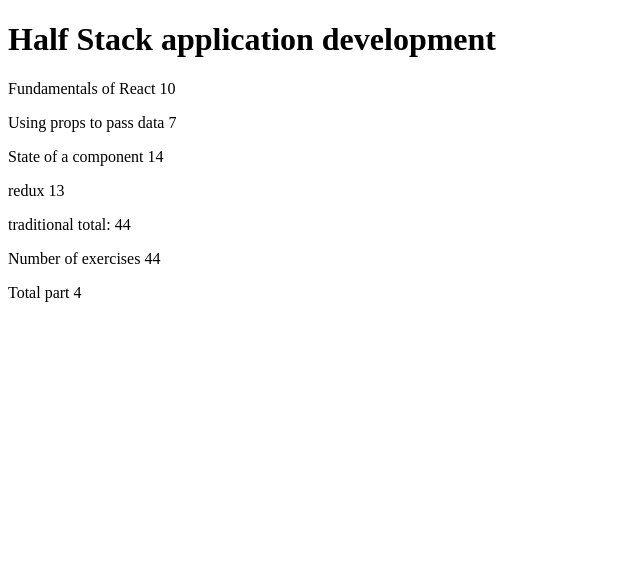
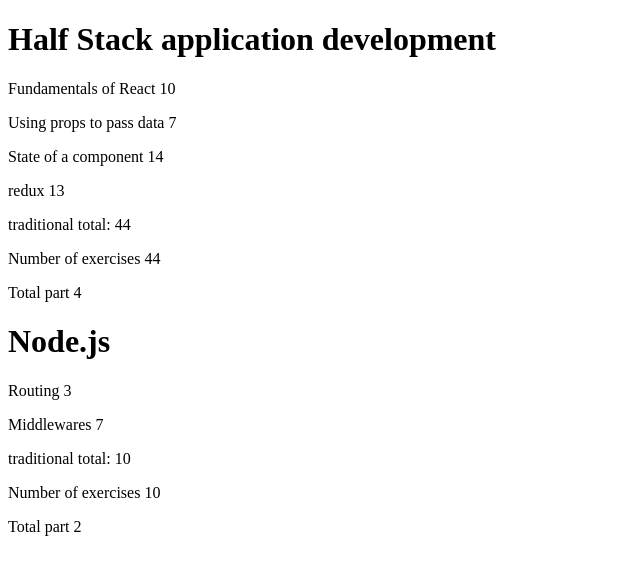
Before and after one commit to ksajan/fullstack, a React (Create React App) app in the folder part2/courseinfo/: page / in a window 1280 px wide. Shown: the top 574 px of the page, without its empty margins (0-640 px from the left). Built offline with nearby package versions, Linux system fonts and the light colour scheme.

Commit message:
completed exercise 2.4

```diff
--- a/part2/courseinfo/src/App.js
+++ b/part2/courseinfo/src/App.js
@@ -2,7 +2,8 @@
 import Course from './components/Course'
 
 const App = () => {
-  const course = {
+  const course = [
+  {
     id: 1,
     name: 'Half Stack application development',
     parts: [
@@ -28,8 +29,24 @@
       }
 
     ]
+  },
+  {
+    id: 2,
+    name: 'Node.js',
+    parts: [
+      {
+        name: 'Routing',
+        exercises: 3,
+        id: 1
+      },
+      {
+        name: 'Middlewares',
+        exercises: 7,
+        id: 2
+      }
+    ]
   }
-
+]
   return <Course course={course} />
 }
 
--- a/part2/courseinfo/src/components/Course.js
+++ b/part2/courseinfo/src/components/Course.js
@@ -3,12 +3,20 @@
 import Content from './Content'
 import Total from './Total'
 
+const IndividualCourse = ({course}) => {
+    return (
+        <div>
+            <Header course={course} />
+            <Content parts={course.parts} />
+            <Total parts={course.parts} />
+        </div>
+    )
+}
+
 const Course = ({ course }) => {
     return (
     <div>
-        <Header course={course} />
-        <Content parts={course.parts} />
-        <Total parts={course.parts} />
+        {course.map(course => <IndividualCourse key={course.id} course={course} />)}
     </div>
     )
 }
```
